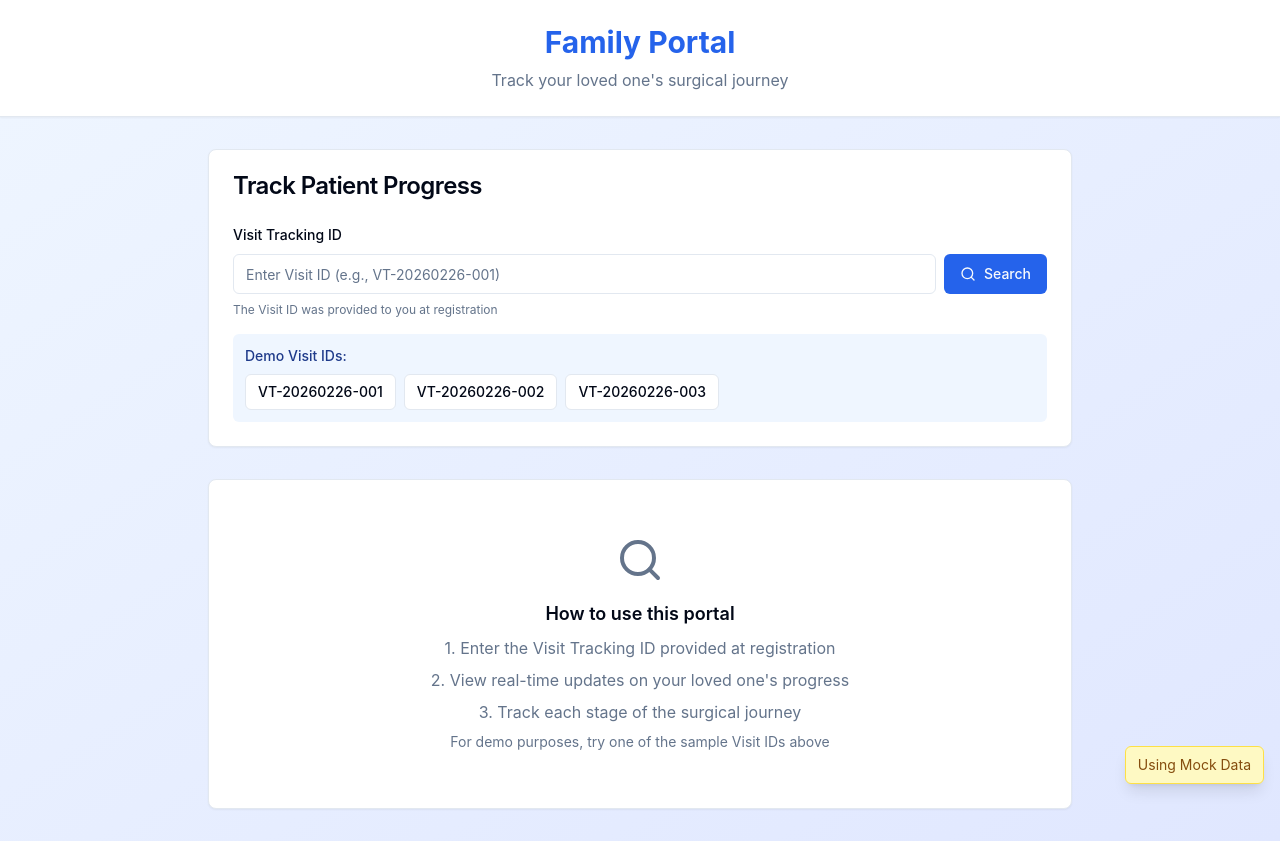
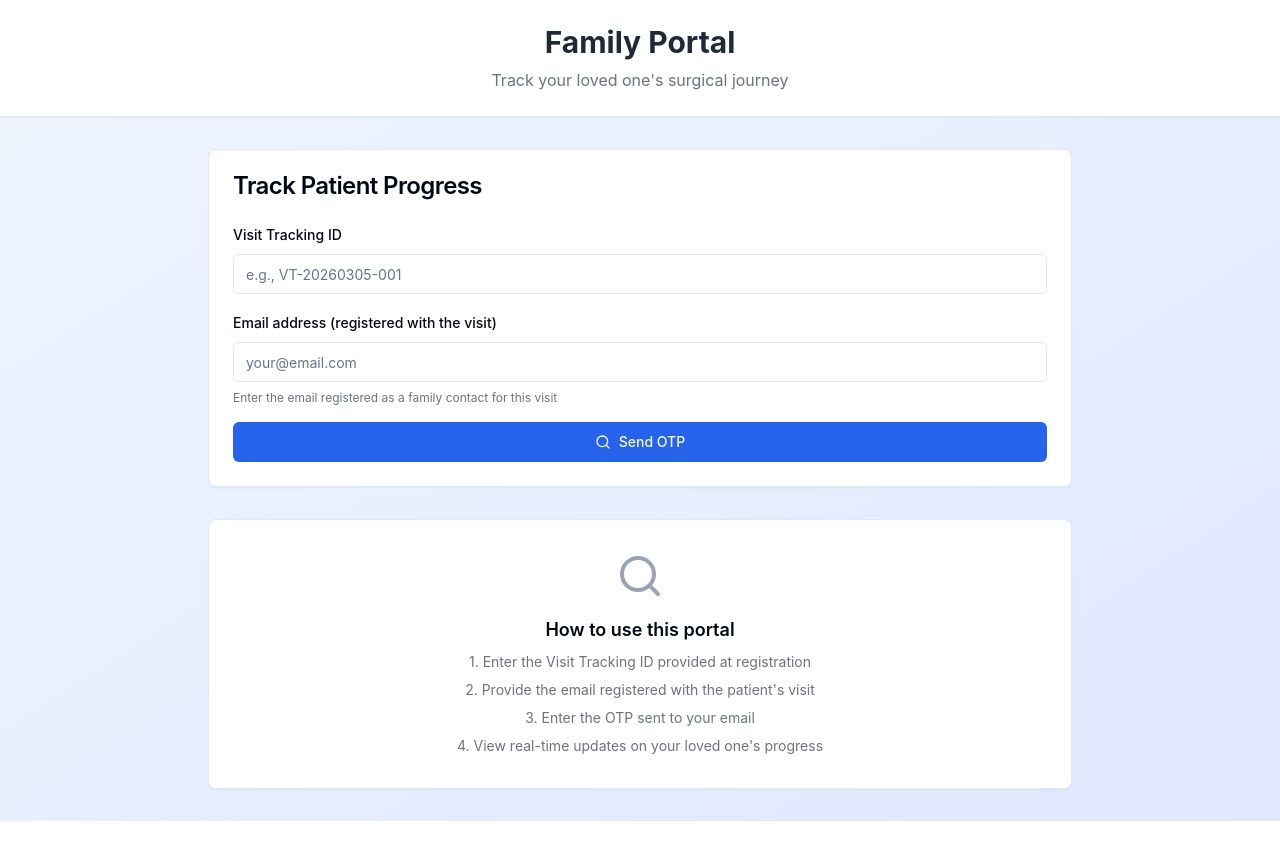
Before and after one commit to Hasan-Badaood/or-tracking-system, a React (Vite) app in the folder client/: page /family in a window 1280 px wide. Built offline with nearby package versions, Linux system fonts and the light colour scheme.

Commit message:
Rewrite family portal OTP flow to use email and visit tracking ID

```diff
--- /dev/null
+++ b/client/src/api/family.ts
@@ -0,0 +1,51 @@
+import apiClient from './client';
+
+export interface FamilyVisitStatus {
+  patient_first_name: string;
+  current_stage: {
+    name: string;
+    color: string;
+  };
+  stage_progress_percent: number;
+  visit_tracking_id: string;
+  updated_at: string;
+}
+
+export interface OtpVerifyResponse {
+  access_token: string;
+  visit: FamilyVisitStatus;
+}
+
+export const familyAPI = {
+  requestOtp: async (data: {
+    visit_tracking_id: string;
+    email?: string;
+    phone?: string;
+  }): Promise<{ message: string }> => {
+    const response = await apiClient.post('/family/request-otp', data);
+    return response.data;
+  },
+
+  verifyOtp: async (data: {
+    visit_tracking_id: string;
+    otp: string;
+  }): Promise<OtpVerifyResponse> => {
+    const response = await apiClient.post('/family/verify-otp', data);
+    return {
+      access_token: response.data.access_token,
+      visit: response.data.visit,
+    };
+  },
+
+  getVisitStatus: async (token: string): Promise<FamilyVisitStatus> => {
+    const response = await apiClient.get(`/family/visit/${token}`);
+    const d = response.data;
+    return {
+      patient_first_name: d.patient_first_name,
+      current_stage: d.current_stage,
+      stage_progress_percent: d.stage_progress_percent,
+      visit_tracking_id: d.visit_tracking_id,
+      updated_at: d.updated_at,
+    };
+  },
+};
--- a/client/src/pages/FamilyPortal.tsx
+++ b/client/src/pages/FamilyPortal.tsx
@@ -1,183 +1,256 @@
-import React, { useState } from 'react';
+import React, { useState, useEffect, useCallback } from 'react';
 import { Card, CardContent, CardHeader, CardTitle } from '@/components/ui/card';
 import { Button } from '@/components/ui/button';
 import { Input } from '@/components/ui/input';
 import { Label } from '@/components/ui/label';
 import { Badge } from '@/components/ui/badge';
-import { mockVisits, Visit } from '@/lib/mockData';
-import { Search, Clock, MapPin, CheckCircle } from 'lucide-react';
+import { familyAPI, FamilyVisitStatus } from '@/api/family';
+import { Search, Clock, CheckCircle, Loader2 } from 'lucide-react';
+
+type PortalStep = 'search' | 'otp' | 'status';
+
+const STAGE_ORDER = ['Arrived', 'Pre-Op Assessment', 'Ready for Theatre', 'In Theatre', 'Recovery', 'Discharged'];
 
 export const FamilyPortal: React.FC = () => {
-  const [visitId, setVisitId] = useState('');
-  const [foundVisit, setFoundVisit] = useState<Visit | null>(null);
-  const [searchError, setSearchError] = useState('');
+  const [step, setStep] = useState<PortalStep>('search');
+  const [visitTrackingId, setVisitTrackingId] = useState('');
+  const [email, setEmail] = useState('');
+  const [otp, setOtp] = useState('');
+  const [accessToken, setAccessToken] = useState('');
+  const [visitStatus, setVisitStatus] = useState<FamilyVisitStatus | null>(null);
+  const [loading, setLoading] = useState(false);
+  const [error, setError] = useState('');
 
-  const handleSearch = (e: React.FormEvent) => {
+  const fetchStatus = useCallback(async () => {
+    if (!accessToken) return;
+    try {
+      const data = await familyAPI.getVisitStatus(accessToken);
+      setVisitStatus(data);
+    } catch {
+      // silently fail on refresh
+    }
+  }, [accessToken]);
+
+  useEffect(() => {
+    if (step !== 'status') return;
+    const interval = setInterval(fetchStatus, 60000);
+    return () => clearInterval(interval);
+  }, [step, fetchStatus]);
+
+  const handleRequestOtp = async (e: React.FormEvent) => {
     e.preventDefault();
-    setSearchError('');
+    setError('');
+    setLoading(true);
 
-    const visit = mockVisits.find(v => v.visit_tracking_id === visitId.toUpperCase());
-
-    if (visit) {
-      setFoundVisit(visit);
-    } else {
-      setSearchError('Visit not found. Please check the ID and try again.');
-      setFoundVisit(null);
+    try {
+      await familyAPI.requestOtp({
+        visit_tracking_id: visitTrackingId,
+        ...(email && { email }),
+      });
+      setStep('otp');
+    } catch (err: any) {
+      setError(err.response?.data?.error || 'Failed to send OTP. Please check the Visit ID.');
+    } finally {
+      setLoading(false);
     }
   };
 
-  const getStageProgress = (currentStage: string) => {
-    const stages = ['Arrived', 'Pre-Op', 'Ready', 'In Theatre', 'Recovery', 'Discharged'];
-    const currentIndex = stages.indexOf(currentStage);
-    return ((currentIndex + 1) / stages.length) * 100;
+  const handleVerifyOtp = async (e: React.FormEvent) => {
+    e.preventDefault();
+    setError('');
+    setLoading(true);
+
+    try {
+      const data = await familyAPI.verifyOtp({ visit_tracking_id: visitTrackingId, otp });
+      setAccessToken(data.access_token);
+      setVisitStatus(data.visit);
+      setStep('status');
+    } catch (err: any) {
+      setError(err.response?.data?.error || 'Invalid OTP. Please try again.');
+    } finally {
+      setLoading(false);
+    }
   };
-
-  const timeline = [
-    { stage: 'Arrived', icon: CheckCircle, time: '08:30 AM' },
-    { stage: 'Pre-Op', icon: Clock, time: '09:15 AM' },
-    { stage: 'Ready', icon: CheckCircle, time: '10:00 AM' },
-    { stage: 'In Theatre', icon: MapPin, time: 'In Progress' },
-    { stage: 'Recovery', icon: Clock, time: 'Pending' },
-    { stage: 'Discharged', icon: Clock, time: 'Pending' },
-  ];
 
   return (
     <div className="min-h-screen bg-gradient-to-br from-blue-50 to-indigo-100">
-      {/* Header */}
       <header className="bg-white border-b shadow-sm">
-        <div className="max-w-4xl mx-auto px-4 py-6">
-          <div className="text-center">
-            <h1 className="text-3xl font-bold text-primary">Family Portal</h1>
-            <p className="text-muted-foreground mt-2">
-              Track your loved one's surgical journey
-            </p>
-          </div>
+        <div className="max-w-4xl mx-auto px-4 py-6 text-center">
+          <h1 className="text-3xl font-bold text-gray-800">Family Portal</h1>
+          <p className="text-gray-500 mt-2">Track your loved one's surgical journey</p>
         </div>
       </header>
 
       <main className="max-w-4xl mx-auto px-4 py-8">
-        {/* Search Card */}
+        {/* Step 1: Request OTP */}
+        {step === 'search' && (
+          <>
             <Card className="mb-8">
               <CardHeader>
                 <CardTitle>Track Patient Progress</CardTitle>
               </CardHeader>
               <CardContent>
-            <form onSubmit={handleSearch} className="space-y-4">
+                <form onSubmit={handleRequestOtp} className="space-y-4">
                   <div className="space-y-2">
                     <Label htmlFor="visitId">Visit Tracking ID</Label>
-                <div className="flex gap-2">
                     <Input
                       id="visitId"
-                    value={visitId}
-                    onChange={(e) => setVisitId(e.target.value)}
-                    placeholder="Enter Visit ID (e.g., VT-20260226-001)"
-                    className="flex-1"
+                      value={visitTrackingId}
+                      onChange={(e) => setVisitTrackingId(e.target.value)}
+                      placeholder="e.g., VT-20260305-001"
+                      required
                     />
-                  <Button type="submit">
-                    <Search className="h-4 w-4 mr-2" />
-                    Search
-                  </Button>
                   </div>
-                <p className="text-xs text-muted-foreground">
-                  The Visit ID was provided to you at registration
+                  <div className="space-y-2">
+                    <Label htmlFor="email">Email address (registered with the visit)</Label>
+                    <Input
+                      id="email"
+                      type="email"
+                      value={email}
+                      onChange={(e) => setEmail(e.target.value)}
+                      placeholder="your@email.com"
+                    />
+                    <p className="text-xs text-gray-500">
+                      Enter the email registered as a family contact for this visit
                     </p>
                   </div>
-              {searchError && (
-                <div className="p-3 text-sm text-red-600 bg-red-50 rounded-md">
-                  {searchError}
-                </div>
+                  {error && (
+                    <div className="p-3 text-sm text-red-600 bg-red-50 rounded-md">{error}</div>
                   )}
+                  <Button type="submit" disabled={loading} className="w-full">
+                    {loading ? (
+                      <><Loader2 className="h-4 w-4 mr-2 animate-spin" /> Sending OTP...</>
+                    ) : (
+                      <><Search className="h-4 w-4 mr-2" /> Send OTP</>
+                    )}
+                  </Button>
                 </form>
+              </CardContent>
+            </Card>
 
-            {/* Sample IDs */}
-            <div className="mt-4 p-3 bg-blue-50 rounded-md">
-              <p className="text-sm font-medium text-blue-900 mb-2">Demo Visit IDs:</p>
-              <div className="flex flex-wrap gap-2">
-                {mockVisits.slice(0, 3).map((visit) => (
-                  <Button
-                    key={visit.id}
-                    size="sm"
-                    variant="outline"
-                    onClick={() => {
-                      setVisitId(visit.visit_tracking_id);
-                      setFoundVisit(visit);
-                      setSearchError('');
-                    }}
-                  >
-                    {visit.visit_tracking_id}
-                  </Button>
-                ))}
-              </div>
+            <Card>
+              <CardContent className="pt-6 text-center py-8">
+                <Search className="h-12 w-12 text-gray-400 mx-auto mb-4" />
+                <h3 className="text-lg font-semibold mb-2">How to use this portal</h3>
+                <div className="text-gray-500 space-y-2 max-w-md mx-auto text-sm">
+                  <p>1. Enter the Visit Tracking ID provided at registration</p>
+                  <p>2. Provide the email registered with the patient's visit</p>
+                  <p>3. Enter the OTP sent to your email</p>
+                  <p>4. View real-time updates on your loved one's progress</p>
                 </div>
               </CardContent>
             </Card>
+          </>
+        )}
 
-        {/* Results */}
-        {foundVisit && (
+        {/* Step 2: Enter OTP */}
+        {step === 'otp' && (
+          <Card className="mb-8">
+            <CardHeader>
+              <CardTitle>Enter Verification Code</CardTitle>
+            </CardHeader>
+            <CardContent>
+              <p className="text-sm text-gray-600 mb-4">
+                A 6-digit code has been sent to your email. It expires in 15 minutes.
+              </p>
+              <form onSubmit={handleVerifyOtp} className="space-y-4">
+                <div className="space-y-2">
+                  <Label htmlFor="otp">Verification Code</Label>
+                  <Input
+                    id="otp"
+                    value={otp}
+                    onChange={(e) => setOtp(e.target.value)}
+                    placeholder="Enter 6-digit code"
+                    maxLength={6}
+                    required
+                    className="text-center text-xl tracking-widest"
+                  />
+                </div>
+                {error && (
+                  <div className="p-3 text-sm text-red-600 bg-red-50 rounded-md">{error}</div>
+                )}
+                <div className="flex gap-3">
+                  <Button
+                    type="button"
+                    variant="outline"
+                    onClick={() => { setStep('search'); setError(''); }}
+                    className="flex-1"
+                  >
+                    Back
+                  </Button>
+                  <Button type="submit" disabled={loading} className="flex-1">
+                    {loading ? (
+                      <><Loader2 className="h-4 w-4 mr-2 animate-spin" /> Verifying...</>
+                    ) : (
+                      'Verify'
+                    )}
+                  </Button>
+                </div>
+              </form>
+            </CardContent>
+          </Card>
+        )}
+
+        {/* Step 3: Patient Status */}
+        {step === 'status' && visitStatus && (
           <div className="space-y-6">
-            {/* Patient Info */}
             <Card>
               <CardHeader>
                 <div className="flex items-center justify-between">
-                  <CardTitle>Patient Information</CardTitle>
+                  <CardTitle>Patient: {visitStatus.patient_first_name}</CardTitle>
                   <Badge
-                    className="text-base px-3 py-1"
-                    style={{
-                      backgroundColor: foundVisit.current_stage.color,
-                      color: 'white'
-                    }}
+                    className="text-base px-3 py-1 text-white"
+                    style={{ backgroundColor: visitStatus.current_stage.color }}
                   >
-                    {foundVisit.current_stage.name}
+                    {visitStatus.current_stage.name}
                   </Badge>
                 </div>
               </CardHeader>
               <CardContent className="space-y-3">
                 <div>
-                  <p className="text-sm text-muted-foreground">Patient Name</p>
-                  <p className="text-lg font-semibold">
-                    {foundVisit.patient.first_name} {foundVisit.patient.last_name}
-                  </p>
+                  <p className="text-sm text-gray-500">Visit ID</p>
+                  <p className="font-medium">{visitStatus.visit_tracking_id}</p>
                 </div>
                 <div>
-                  <p className="text-sm text-muted-foreground">Visit ID</p>
-                  <p className="font-medium">{foundVisit.visit_tracking_id}</p>
-                </div>
-                <div>
-                  <p className="text-sm text-muted-foreground">Checked In</p>
+                  <p className="text-sm text-gray-500">Last Updated</p>
                   <p className="font-medium">
-                    {new Date(foundVisit.created_at).toLocaleString()}
+                    {new Date(visitStatus.updated_at).toLocaleTimeString([], {
+                      hour: '2-digit',
+                      minute: '2-digit',
+                    })}
                   </p>
                 </div>
               </CardContent>
             </Card>
 
-            {/* Progress Bar */}
             <Card>
               <CardHeader>
                 <CardTitle>Surgical Journey Progress</CardTitle>
               </CardHeader>
               <CardContent>
                 <div className="mb-6">
+                  <div className="flex justify-between text-xs text-gray-500 mb-1">
+                    <span>Progress</span>
+                    <span>{visitStatus.stage_progress_percent}%</span>
+                  </div>
                   <div className="w-full bg-gray-200 rounded-full h-3">
                     <div
-                      className="bg-primary h-3 rounded-full transition-all duration-500"
-                      style={{ width: `${getStageProgress(foundVisit.current_stage.name)}%` }}
+                      className="bg-blue-600 h-3 rounded-full transition-all duration-500"
+                      style={{ width: `${visitStatus.stage_progress_percent}%` }}
                     />
                   </div>
                 </div>
 
-                {/* Timeline */}
-                <div className="space-y-4">
-                  {timeline.map((item, index) => {
-                    const stages = ['Arrived', 'Pre-Op', 'Ready', 'In Theatre', 'Recovery', 'Discharged'];
-                    const currentIndex = stages.indexOf(foundVisit.current_stage.name);
-                    const isCompleted = stages.indexOf(item.stage) < currentIndex;
-                    const isCurrent = item.stage === foundVisit.current_stage.name;
-                    const Icon = item.icon;
+                <div className="space-y-3">
+                  {STAGE_ORDER.map((stageName) => {
+                    const currentIdx = STAGE_ORDER.indexOf(visitStatus.current_stage.name);
+                    const stageIdx = STAGE_ORDER.indexOf(stageName);
+                    const isCompleted = stageIdx < currentIdx;
+                    const isCurrent = stageName === visitStatus.current_stage.name;
 
                     return (
                       <div
-                        key={item.stage}
+                        key={stageName}
                         className={`flex items-center gap-4 p-3 rounded-lg ${
                           isCurrent
                             ? 'bg-blue-50 border border-blue-200'
@@ -195,20 +268,19 @@ export const FamilyPortal: React.FC = () => {
                               : 'bg-gray-300 text-gray-600'
                           }`}
                         >
-                          <Icon className="h-5 w-5" />
+                          {isCompleted ? (
+                            <CheckCircle className="h-5 w-5" />
+                          ) : (
+                            <Clock className="h-5 w-5" />
+                          )}
                         </div>
                         <div className="flex-1">
                           <p className={`font-medium ${isCurrent ? 'text-blue-900' : ''}`}>
-                            {item.stage}
+                            {stageName}
                           </p>
-                          <p className="text-sm text-muted-foreground">{item.time}</p>
                         </div>
-                        {isCurrent && (
-                          <Badge variant="default">Current</Badge>
-                        )}
-                        {isCompleted && (
-                          <CheckCircle className="h-5 w-5 text-green-600" />
-                        )}
+                        {isCurrent && <Badge>Current</Badge>}
+                        {isCompleted && <CheckCircle className="h-5 w-5 text-green-600" />}
                       </div>
                     );
                   })}
@@ -216,51 +288,22 @@ export const FamilyPortal: React.FC = () => {
               </CardContent>
             </Card>
 
-            {/* Information */}
             <Card className="bg-blue-50 border-blue-200">
-              <CardContent className="pt-6">
-                <div className="flex gap-3">
-                  <div className="flex-shrink-0">
-                    <div className="w-10 h-10 rounded-full bg-blue-600 text-white flex items-center justify-center">
+              <CardContent className="pt-6 flex gap-3 items-start">
+                <div className="w-10 h-10 rounded-full bg-blue-600 text-white flex items-center justify-center flex-shrink-0">
                   <Clock className="h-5 w-5" />
                 </div>
-                  </div>
                 <div>
-                    <p className="font-medium text-blue-900">Updates every 5 minutes</p>
+                  <p className="font-medium text-blue-900">Updates every minute</p>
                   <p className="text-sm text-blue-700 mt-1">
-                      This page refreshes automatically. You will be notified of any status changes.
+                    This page refreshes automatically every 60 seconds.
                   </p>
-                  </div>
                 </div>
               </CardContent>
             </Card>
           </div>
         )}
-
-        {/* Info Card */}
-        {!foundVisit && (
-          <Card>
-            <CardContent className="pt-6">
-              <div className="text-center py-8">
-                <Search className="h-12 w-12 text-muted-foreground mx-auto mb-4" />
-                <h3 className="text-lg font-semibold mb-2">How to use this portal</h3>
-                <div className="text-muted-foreground space-y-2 max-w-md mx-auto">
-                  <p>1. Enter the Visit Tracking ID provided at registration</p>
-                  <p>2. View real-time updates on your loved one's progress</p>
-                  <p>3. Track each stage of the surgical journey</p>
-                  <p className="text-sm mt-4">
-                    For demo purposes, try one of the sample Visit IDs above
-                  </p>
-                </div>
-              </div>
-            </CardContent>
-          </Card>
-        )}
       </main>
-
-      <div className="fixed bottom-4 right-4 bg-yellow-100 border border-yellow-300 text-yellow-800 px-3 py-2 rounded-md text-sm shadow-lg">
-        Using Mock Data
-      </div>
     </div>
   );
 };
```
Also changed, not shown: 1 other file (tests, documents, lock files or other folders). Lines whose indentation alone changed are shown as unchanged.
